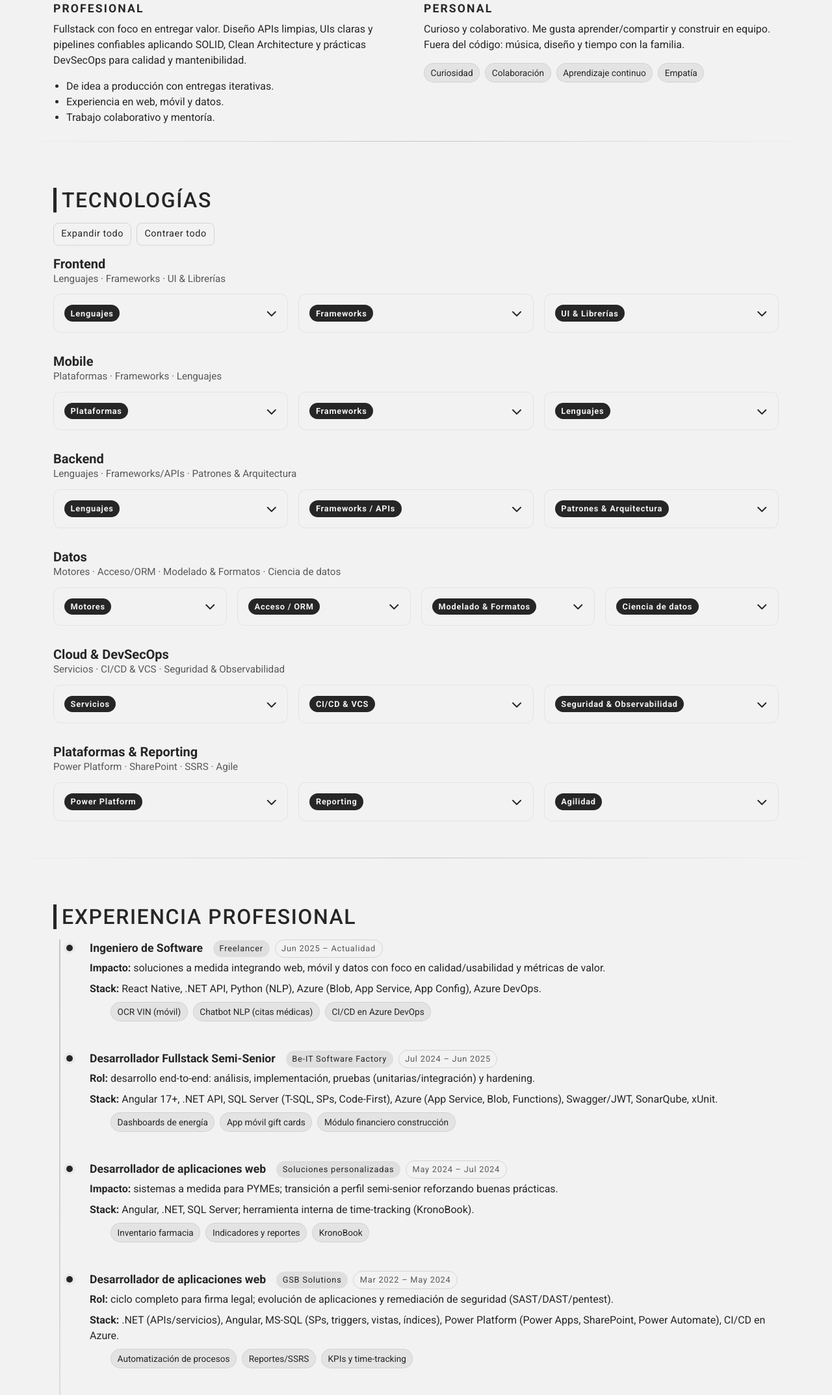
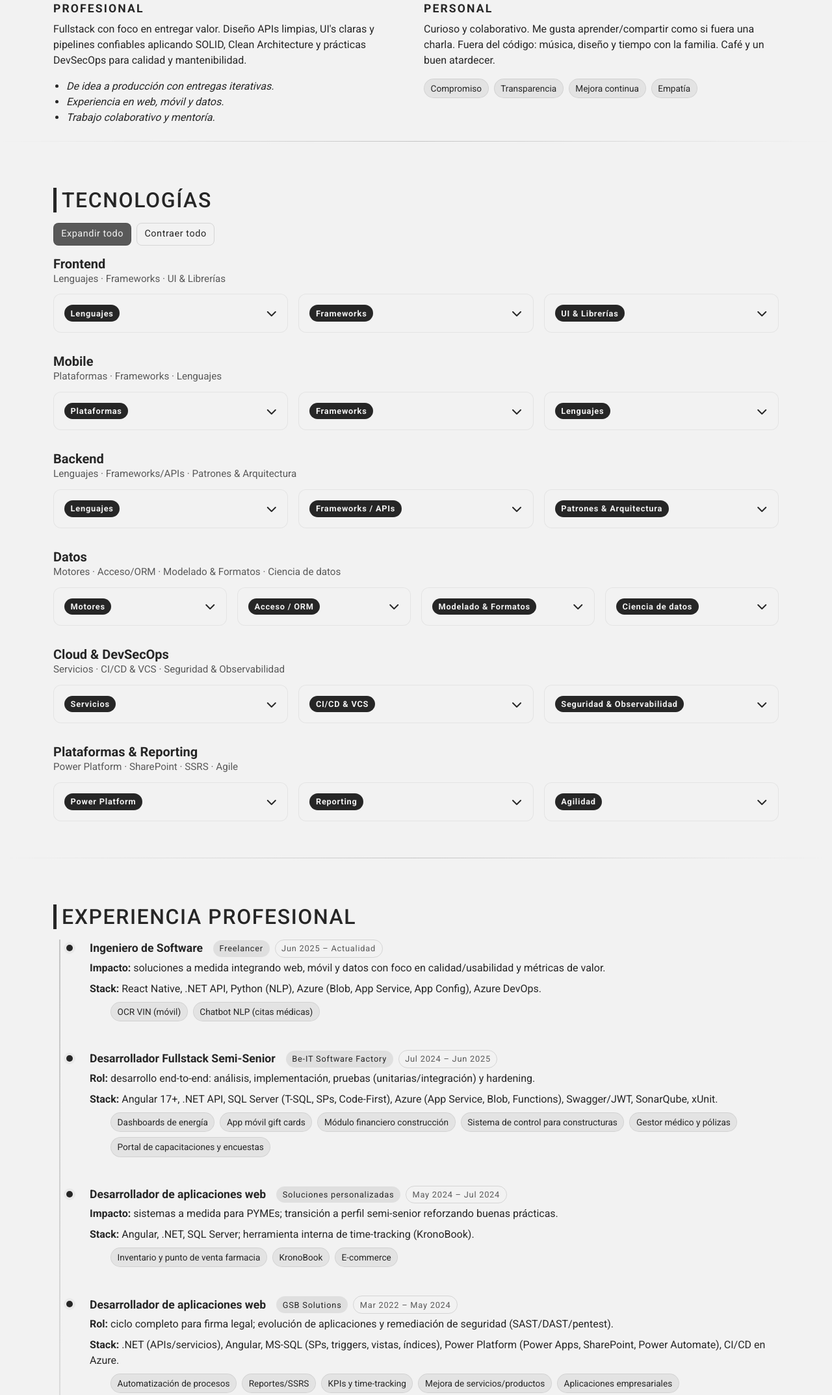
Before and after one commit to carlosisaacxx/isaacguzman.github.io, a plain HTML site: page index.html in a window 1280 px wide. Shown: the part 964-3111 px from the top of the page at 65% size. Drawn offline with nearby package versions, Linux system fonts and the light colour scheme; a web font is replaced by a local one.

Commit message:
feat: Actualización de información en la sección de tecnologías

```diff
--- a/css/style.css
+++ b/css/style.css
@@ -155,3 +155,8 @@ section:not(#hero)::after{ bottom:0; transform:translateY(1.5rem) }
 
 /* En modo contraído, todas las tarjetas quedan alineadas por altura de header */
 .tech-card .collapse:not(.show){ /* no height fixed: dejamos que el grid se mantenga compacto */ }
+
+#skillsExpandAll{
+  color: var(--color-p);
+  background-color: var(--color-t);
+}
--- a/index.html
+++ b/index.html
@@ -3,7 +3,7 @@
 <head>
   <meta charset="utf-8"/>
   <meta name="viewport" content="width=device-width, initial-scale=1"/>
-  <title>Carlos Isaac Guzmán Pérez — Portafolio</title>
+  <title>Isaac Guzmán - Portafolio</title>
 
   <!-- Fuentes -->
   <link href="https://fonts.googleapis.com/css2?family=Roboto:wght@300;400;500;700&family=Unbounded:wght@700;800&display=swap" rel="stylesheet">
@@ -63,25 +63,25 @@
         <div class="col-12 col-lg-6">
           <h3 class="about-kicker">Profesional</h3>
           <p class="ordered-paragraph">
-            Fullstack con foco en entregar valor. Diseño APIs limpias, UIs claras y pipelines confiables
+            Fullstack con foco en entregar valor. Diseño APIs limpias, UI's claras y pipelines confiables
             aplicando SOLID, Clean Architecture y prácticas DevSecOps para calidad y mantenibilidad.
           </p>
           <ul class="about-list">
-            <li>De idea a producción con entregas iterativas.</li>
-            <li>Experiencia en web, móvil y datos.</li>
-            <li>Trabajo colaborativo y mentoría.</li>
+            <li class="fst-italic">De idea a producción con entregas iterativas.</li>
+            <li class="fst-italic">Experiencia en web, móvil y datos.</li>
+            <li class="fst-italic">Trabajo colaborativo y mentoría.</li>
           </ul>
         </div>
         <div class="col-12 col-lg-6">
           <h3 class="about-kicker">Personal</h3>
           <p class="ordered-paragraph">
-            Curioso y colaborativo. Me gusta aprender/compartir y construir en equipo. Fuera del código:
-            música, diseño y tiempo con la familia.
+            Curioso y colaborativo. Me gusta aprender/compartir como si fuera una charla. Fuera del código:
+            música, diseño y tiempo con la familia. Café y un buen atardecer.
           </p>
           <div class="about-tags">
-            <span class="chip">Curiosidad</span>
-            <span class="chip">Colaboración</span>
-            <span class="chip">Aprendizaje continuo</span>
+            <span class="chip">Compromiso</span>
+            <span class="chip">Transparencia</span>
+            <span class="chip">Mejora continua</span>
             <span class="chip">Empatía</span>
           </div>
         </div>
@@ -117,7 +117,7 @@
             </div>
             <ul id="sk-fe-lang" class="tech-list collapse">
               <li><span class="dot"></span> HTML5 / CSS3</li>
-              <li><span class="dot"></span> TypeScript / JavaScript</li>
+              <li><span class="dot"></span> JavaScript · TypeScript</li>
             </ul>
           </div>
         </div>
@@ -131,7 +131,7 @@
               </button>
             </div>
             <ul id="sk-fe-fw" class="tech-list collapse">
-              <li><span class="dot"></span> Angular · Material Angular</li>
+              <li><span class="dot"></span> Angular</li>
               <li><span class="dot"></span> Vue.js</li>
               <li><span class="dot"></span> React</li>
               <li><span class="dot"></span> Razor / ASP.NET MVC</li>
@@ -150,10 +150,11 @@
             </div>
             <ul id="sk-fe-ui" class="tech-list collapse">
               <li><span class="dot"></span> jQuery · RxJS · Axios · HttpClient</li>
-              <li><span class="dot"></span> DataTables · Telerik Kendo UI</li>
+              <li><span class="dot"></span> Material Angular · DataTables · Telerik Kendo UI</li>
               <li><span class="dot"></span> AdminLTE 3</li>
               <li><span class="dot"></span> Material Icons · FontAwesome · Google Fonts</li>
               <li><span class="dot"></span> Figma (colaboración visual)</li>
+              <li><span class="dot"></span> AngularJS</li>
             </ul>
           </div>
         </div>
@@ -177,7 +178,7 @@
             </div>
             <ul id="sk-mo-plat" class="tech-list collapse">
               <li><span class="dot"></span> Android</li>
-              <li><span class="dot"></span> iOS (vía Xamarin/React Native)</li>
+              <li><span class="dot"></span> iOS (vía React Native)</li>
             </ul>
           </div>
         </div>
@@ -481,7 +482,6 @@
               <ul class="exp-chips">
                 <li class="chip">OCR VIN (móvil)</li>
                 <li class="chip">Chatbot NLP (citas médicas)</li>
-                <li class="chip">CI/CD en Azure DevOps</li>
               </ul>
             </div>
           </div>
@@ -505,6 +505,9 @@
                 <li class="chip">Dashboards de energía</li>
                 <li class="chip">App móvil gift cards</li>
                 <li class="chip">Módulo financiero construcción</li>
+                <li class="chip">Sistema de control para constructuras</li>
+                <li class="chip">Gestor médico y pólizas</li>
+                <li class="chip">Portal de capacitaciones y encuestas</li>
               </ul>
             </div>
           </div>
@@ -525,9 +528,9 @@
               <p><strong>Impacto:</strong> sistemas a medida para PYMEs; transición a perfil semi-senior reforzando buenas prácticas.</p>
               <p><strong>Stack:</strong> Angular, .NET, SQL Server; herramienta interna de time-tracking (KronoBook).</p>
               <ul class="exp-chips">
-                <li class="chip">Inventario farmacia</li>
-                <li class="chip">Indicadores y reportes</li>
+                <li class="chip">Inventario y punto de venta farmacia</li>
                 <li class="chip">KronoBook</li>
+                <li class="chip">E-commerce</li>
               </ul>
             </div>
           </div>
@@ -551,6 +554,8 @@
                 <li class="chip">Automatización de procesos</li>
                 <li class="chip">Reportes/SSRS</li>
                 <li class="chip">KPIs y time-tracking</li>
+                <li class="chip">Mejora de servicios/productos</li>
+                <li class="chip">Aplicaciones empresariales</li>
               </ul>
             </div>
           </div>
@@ -663,7 +668,6 @@
       </p>
 
       <ul class="contact-list">
-
         <li>
           <a href="https://github.com/carlosisaacxx" target="_blank" rel="noreferrer" class="contact-link" aria-label="Abrir GitHub">
             <i class="fa-brands fa-github"></i>
```
